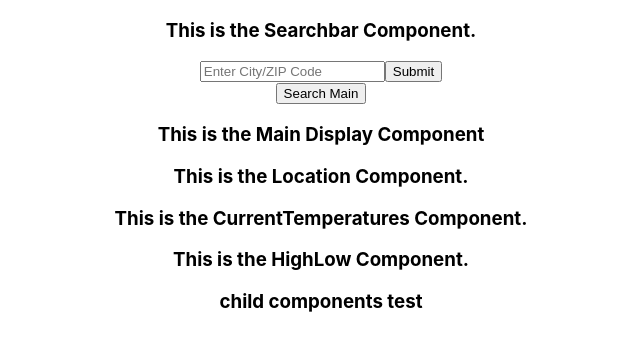
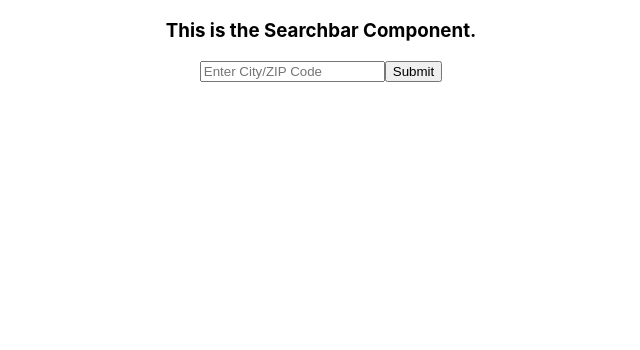
Before and after one commit to censoredbythefcc95/Project-2---React, a React (Create React App) app: page /weather in a window 1280 px wide. Shown: the top 350 px of the page, without its empty margins (319-959 px from the left). Built offline with nearby package versions, Linux system fonts and the light colour scheme.

Commit message:
App functionality confirmed. App is working. Styling remaining.

```diff
--- a/src/App.js
+++ b/src/App.js
@@ -16,7 +16,7 @@ function App(props) {
 const handleSubmit =  async (e) => {
   e.preventDefault();
 
-    const data = `http://api.weatherstack.com/current?access_key=b5e736ba37400f6d38f6cea5ec87816f&query=${zip}`;
+    const data = `http://api.weatherstack.com/current?access_key=b5e736ba37400f6d38f6cea5ec87816f&query=${zip}&units=f`;
     const response = await fetch(data);
     const checkweather = await response.json();
     setWeather(checkweather);
@@ -26,7 +26,11 @@ const handleSubmit =  async (e) => {
     //props history push causing a typerror. Consult with team lead tomorrow
 
 }
-
+      // const updateInfo = () => {
+      //   return (
+      //     <MainDisplay data={data} />
+      //   )
+      // }
 
   return (
     <div className="App">
--- a/src/components/CurrentTemperature.js
+++ b/src/components/CurrentTemperature.js
@@ -1,9 +1,9 @@
 import React from "react";
 
-const CurrentTemperature = () => {
+const CurrentTemperature = (props) => {
     return (
         <div>
-            <h3>This is the CurrentTemperatures Component.</h3>
+            <h3> Current Temperature: {props.weather.current.temperature} F</h3>
         </div>
     )
 }
--- a/src/components/Footer.js
+++ b/src/components/Footer.js
@@ -3,7 +3,7 @@ import React from "react";
 const Footer = () => {
     return (
         <div>
-            <h3>This is the Footer Component</h3>
+            <h3>Created by Steven Young. 2020 </h3>
         </div>
     )
 }
--- a/src/components/HighLow.js
+++ b/src/components/HighLow.js
@@ -1,9 +1,13 @@
 import React from "react";
 
-const HighLow = () => {
+const HighLow = (props) => {
     return (
         <div>
-            <h3>This is the HighLow Component.</h3>
+            <h3>Sky condition: {props.weather.current.weather_descriptions}</h3>
+            <h3>Visibility: {props.weather.current.visibility} miles </h3>
+                <div className="weather-icon">
+                <img src={props.weather.current.weather_icons} />
+                </div>
         </div>
     )
 }
--- a/src/components/LandingText.js
+++ b/src/components/LandingText.js
@@ -1,9 +1,11 @@
 import React from "react";
 
-const LandingText = () => {
+const LandingText = (props) => {
     return (
         <div>
-            <h3>This is the LandingText Component.</h3>
+            <h3>Welcome! Enter your ZIP Code to check live weather in your area.
+            </h3>
+            <h5>Live weather data provided by weatherstack.com</h5>
         </div>
     )
 }
--- a/src/components/Location.js
+++ b/src/components/Location.js
@@ -1,9 +1,9 @@
 import React from "react";
 
-const Location = () => {
+const Location = (props) => {
     return (
         <div>
-            <h3>This is the Location Component.</h3>
+            <h3>{props.weather.location.name}, {props.weather.location.region} </h3>
         </div>
     )
 }
--- a/src/components/MainDisplay.js
+++ b/src/components/MainDisplay.js
@@ -4,14 +4,12 @@ import Location from "./Location";
 import CurrentTemperature from "./CurrentTemperature";
 import HighLow from "./HighLow";
 
-const MainDisplay = () => {
+const MainDisplay = (props) => {
     return (
         <div className="MainDisplay">
-            <h3>This is the Main Display Component</h3>
-            <Location />
-            <CurrentTemperature />
-            <HighLow />
-            <h3>child components test</h3>
+            {props.weather.location ?<Location weather={props.weather} /> : ""}
+            {props.weather.current ? <CurrentTemperature weather={props.weather} /> : ""}
+            {props.weather.current ? <HighLow weather={props.weather} /> : ""}
         </div>
     )
 }
--- a/src/components/SearchBar.js
+++ b/src/components/SearchBar.js
@@ -8,7 +8,7 @@ const SearchBar = (props) => {
 
     return (
         <div className="search-bar">
-            <h3>This is the Searchbar Component.</h3>
+            <h3>This is the Searchbar Component. </h3>
             <form onSubmit={props.handleSubmit}>
                 <input type="text"
                        placeholder="Enter City/ZIP Code"
@@ -17,11 +17,6 @@ const SearchBar = (props) => {
                        ></input>
                        <input type="submit"></input>
             </form>
-
-            <Link to="/">
-                <button>Search Main</button>
-            </Link>
-
         </div>
     )
 }
```
Also changed, not shown: 1 other file (tests, documents, lock files or other folders).
